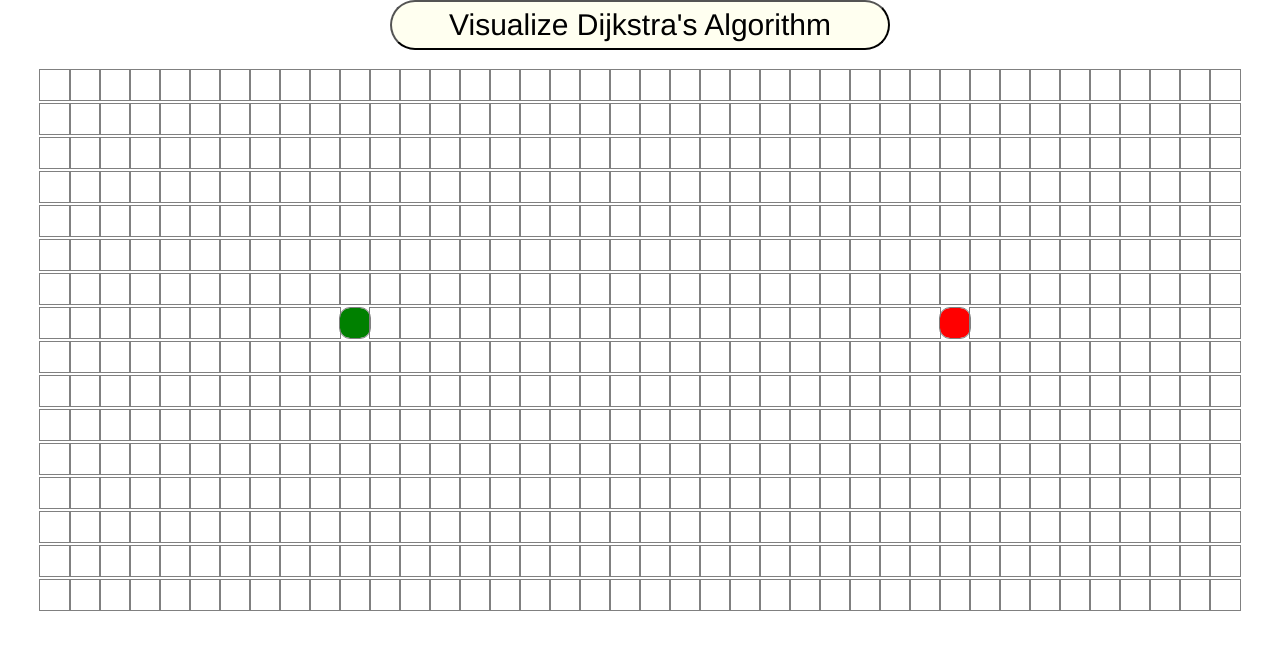
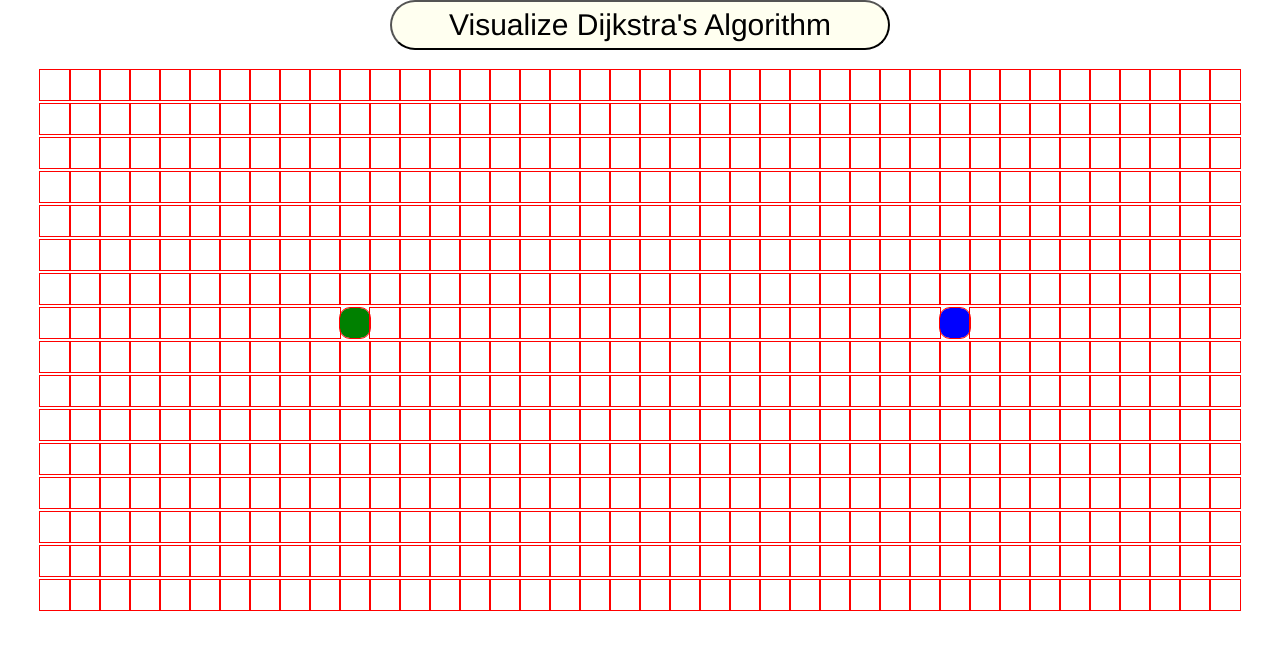
Before and after one commit to pawanbankey/PFV_React, a React (Create React App) app: page / in a window 1280 px wide. Shown: the top 650 px of the page. Built offline with nearby package versions, Linux system fonts and the light colour scheme.

Commit message:
Update Node.css

```diff
--- a/src/PathfinderVisualizer/Node/Node.css
+++ b/src/PathfinderVisualizer/Node/Node.css
@@ -1,14 +1,14 @@
 .node {
     width: 30px;
     height: 30px;
-    outline: 1px solid grey;
+    outline: 1px solid red;
     outline-style:hidden;
     display: inline-block;
     border:none;
   }
 
   .node-finish {
-    background-color: red;
+    background-color: blue;
     border-radius: 10px;
   }
 
@@ -51,7 +51,7 @@
   }
 
   .node-wall {
-    background-color: grey;
+    background-color: pink;
   }
 
   .node-shortest-path {
```
